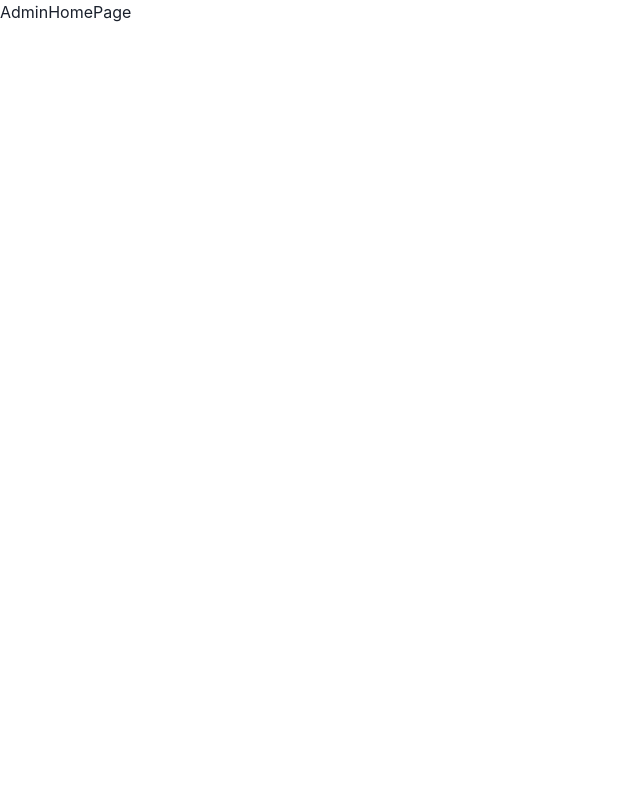
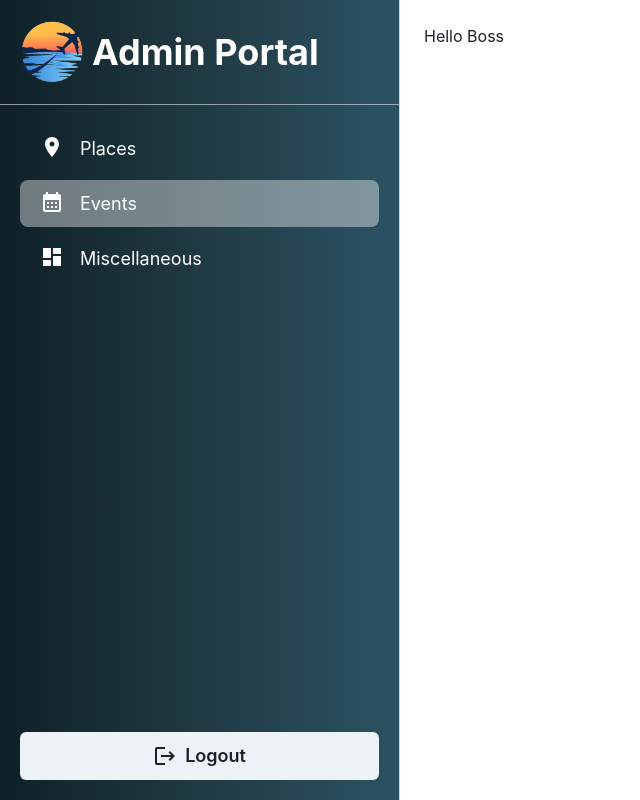
Before and after one commit to Eunesh/TravelAndToursWebiste, a React (Vite) app: page /admin in a window 1280 px wide. Shown: the whole page, without its empty margins (0-640 px from the left). Built offline with nearby package versions, Linux system fonts and the light colour scheme.

Commit message:
Enhance: making updates to admin page's layout

```diff
--- a/src/features/admin/components/layout/AdminPagesLayout.tsx
+++ b/src/features/admin/components/layout/AdminPagesLayout.tsx
@@ -1,9 +1,18 @@
-import React from 'react'
+import { Box } from "@chakra-ui/react";
+import React, { FC } from "react";
+import AdminSidebar from "./AdminSidebar";
+import AdminPagesMainContainer from "./AdminPagesMainContainer";
 
-const AdminPagesLayout = () => {
+interface IAdminPagesLayout {
+  children: React.ReactNode | Array<React.ReactNode> | undefined;
+}
+const AdminPagesLayout: FC<IAdminPagesLayout> = ({ children }) => {
   return (
-    <div>AdminPagesLayout</div>
-  )
-}
+    <Box>
+      <AdminSidebar />
+      <AdminPagesMainContainer>{children}</AdminPagesMainContainer>
+    </Box>
+  );
+};
 
-export default AdminPagesLayout
+export default AdminPagesLayout;
--- /dev/null
+++ b/src/features/admin/components/layout/AdminPagesMainContainer.tsx
@@ -0,0 +1,24 @@
+import { Stack } from "@chakra-ui/react";
+import styled from "@emotion/styled";
+import { FC } from "react";
+
+const Container = styled(Stack)({
+  marginLeft: "400px",
+  width: "calc(100%-400px)",
+  minHeight: "100vh",
+});
+
+interface IAdminPagesMainContainer {
+  children: React.ReactNode | Array<React.ReactNode> | undefined;
+}
+const AdminPagesMainContainer: FC<IAdminPagesMainContainer> = ({
+  children,
+}) => {
+  return (
+    <Container p={6} spacing={4}>
+      {children}
+    </Container>
+  );
+};
+
+export default AdminPagesMainContainer;
--- /dev/null
+++ b/src/features/admin/components/layout/AdminSidebar.tsx
@@ -0,0 +1,120 @@
+import { FC } from "react";
+import { useNavigate } from "react-router-dom";
+import {
+  Avatar,
+  Box,
+  Button,
+  Divider,
+  Flex,
+  Stack,
+  Text,
+} from "@chakra-ui/react";
+import styled from "@emotion/styled";
+
+import logo from "../../../../assets/images/logo.png";
+
+// ICONS
+import LogoutIcon from "@mui/icons-material/Logout";
+import PlaceIcon from "@mui/icons-material/Place";
+import CalendarMonthIcon from "@mui/icons-material/CalendarMonth";
+import DashboardIcon from "@mui/icons-material/Dashboard";
+// ICONS
+
+const SidebarContainer = styled(Stack)({
+  position: "fixed",
+  top: 0,
+  left: 0,
+  color: "white",
+  height: "100vh",
+  width: "400px",
+  overflow: "auto",
+  borderRight: "1px solid #CBD5E0",
+  background: "linear-gradient(to right, #0f2027, #203a43, #2c5364)",
+});
+
+interface INavigationItem {
+  active: boolean;
+  icon: () => React.ReactNode;
+  title: string;
+}
+const NavigationItem: FC<INavigationItem> = ({ active, icon, title }) => {
+  return (
+    <Flex
+      cursor="pointer"
+      sx={{
+        background: active ? "rgba(255,255,255,0.4)" : "inherit",
+        "&:hover": {
+          background: active
+            ? "rgba(255,255,255,0.4)"
+            : "rgba(255,255,255,0.2)",
+        },
+        "&:active": { background: "rgba(255,255,255,0.6)" },
+      }}
+      gap={4}
+      p={"10px 20px"}
+      borderRadius={"lg"}
+    >
+      {icon()}
+      <Text fontSize="lg">{title}</Text>
+    </Flex>
+  );
+};
+
+const NavigationLinks = () => {
+  return (
+    <Stack gap={2} px={"20px"}>
+      <NavigationItem
+        active={false}
+        icon={() => <PlaceIcon />}
+        title="Places"
+      />
+      <NavigationItem
+        active={true}
+        icon={() => <CalendarMonthIcon />}
+        title="Events"
+      />
+      <NavigationItem
+        active={false}
+        icon={() => <DashboardIcon />}
+        title="Miscellaneous"
+      />
+    </Stack>
+  );
+};
+
+const AdminSidebar = () => {
+  const navigate = useNavigate();
+  const handleClick = () => {
+    navigate("/admin/login");
+  };
+  return (
+    <SidebarContainer spacing={4} justifyContent={"space-between"}>
+      <Stack spacing={5}>
+        <Box>
+          <Flex alignItems="center" gap={2} p={"20px"}>
+            <Avatar size="lg" name="Travel.com" src={logo} />
+            <Text fontSize="4xl" fontWeight={700}>
+              Admin Portal
+            </Text>
+          </Flex>
+          <Divider sx={{ background: "#CBD5E0" }} />
+        </Box>
+        <NavigationLinks />
+      </Stack>
+      {/* Logout Button */}
+      <Button
+        m={"20px"}
+        leftIcon={<LogoutIcon />}
+        size="lg"
+        colorScheme="gray"
+        variant="solid"
+        onClick={handleClick}
+      >
+        Logout
+      </Button>
+      {/* Logout Button */}
+    </SidebarContainer>
+  );
+};
+
+export default AdminSidebar;
--- a/src/features/admin/pages/AdminHomePage.tsx
+++ b/src/features/admin/pages/AdminHomePage.tsx
@@ -1,7 +1,10 @@
-import React from "react";
+import { Text } from "@chakra-ui/react";
+import AdminPagesLayout from "../components/layout/AdminPagesLayout";
 
 const AdminHomePage = () => {
-  return <div>AdminHomePage</div>;
+  return <AdminPagesLayout>
+    <Text>Hello Boss</Text>
+  </AdminPagesLayout>;
 };
 
 export default AdminHomePage;
--- a/src/features/miscellaneous/components/contactUs/ContactusForm.tsx
+++ b/src/features/miscellaneous/components/contactUs/ContactusForm.tsx
@@ -10,7 +10,7 @@ const ContactusForm = () => {
       >
         <Image
           objectFit="cover"
-          src="https://hips.hearstapps.com/hmg-prod/images/moraine-lake-with-alpen-glow-on-ten-peaks-banff-royalty-free-image-1682543414.jpg"
+          src="https://www.searchenginejournal.com/wp-content/uploads/2022/08/contact-us-2-62fa2cc2edbaf-sej.png"
           minW={"300px"}
           h="100%"
         />
```
